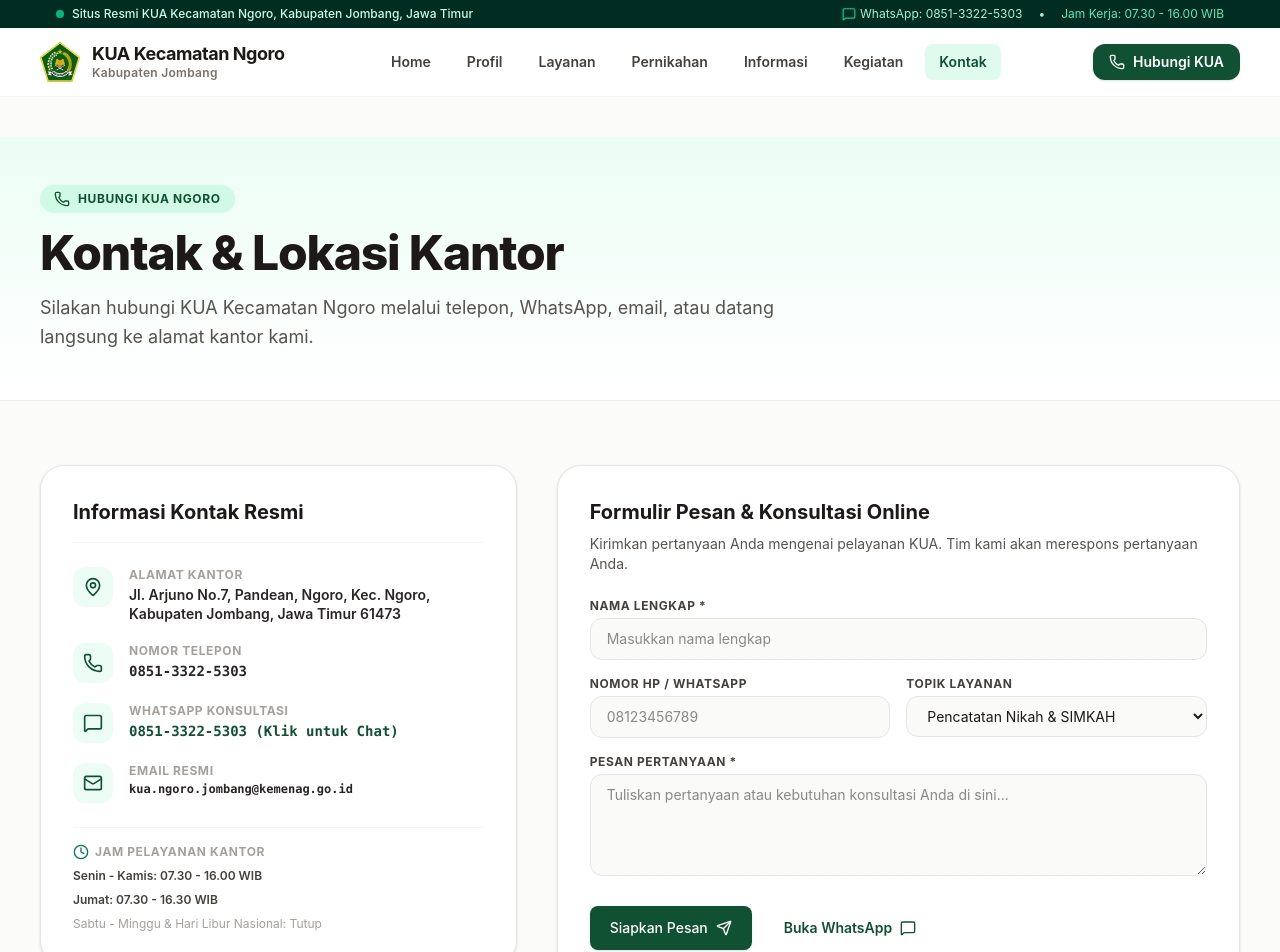
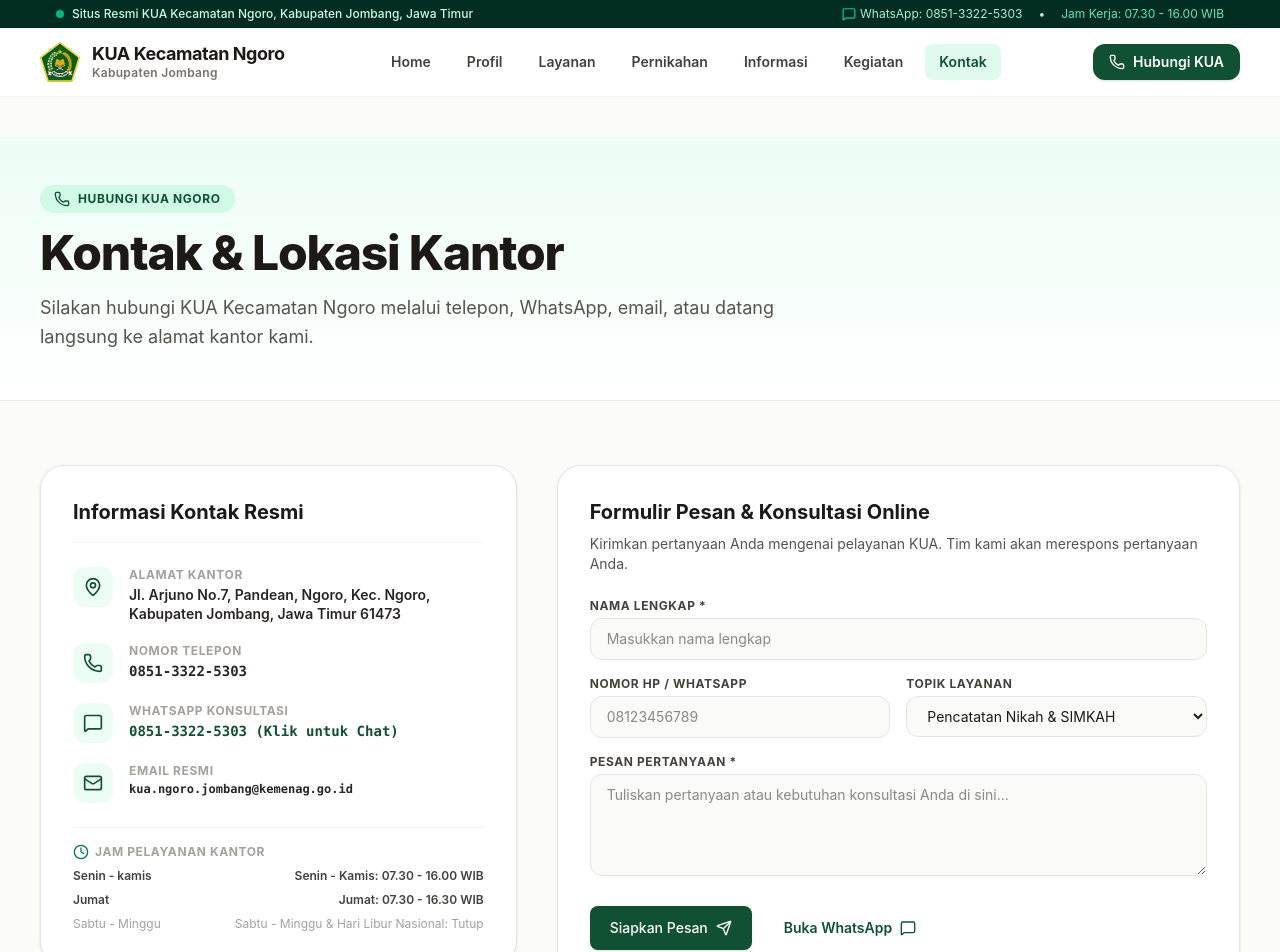
Before and after one commit to majid0511/KUA-NGORO, a React (Vite) app: page /kontak in a window 1280 px wide. Shown: the top 952 px of the page. Built offline with nearby package versions, Linux system fonts and the light colour scheme; no server answers; the database is empty.

Commit message:
'fixbugcontact'

```diff
--- a/src/components/sections/LocationSection.tsx
+++ b/src/components/sections/LocationSection.tsx
@@ -116,9 +116,19 @@ export const LocationSection: React.FC = () => {
                   </div>
                   <div>
                     <span className="text-xs font-bold text-stone-400 uppercase tracking-wider block">Jam Operasional Pelayanan</span>
-                    <p className="font-semibold text-stone-800 mt-0.5">{officeHours.workDays}</p>
-                    <p className="font-semibold text-stone-800">{officeHours.fridayHours}</p>
-                    <p className="text-xs text-stone-500 mt-0.5">{officeHours.weekend}</p>
+                    <p className="font-semibold text-stone-800 mt-0.5">
+                      <span>Senin - kamis :</span>
+                      <span>{officeHours.workDays}
+                      </span>
+                    </p>
+                    <p className="font-semibold text-stone-800">
+                      <span>Jumat :</span>
+                      <span>{officeHours.fridayHours}</span>
+                    </p>
+                    <p className="text-xs text-stone-500 mt-0.5">
+                      <span>Sabtu - Minggu :</span>
+                      <span>{officeHours.weekend}</span>
+                    </p>
                   </div>
                 </div>
               </div>
--- a/src/pages/Contact.tsx
+++ b/src/pages/Contact.tsx
@@ -162,9 +162,18 @@ export default function Contact() {
                   <Clock className="w-4 h-4 text-emerald-700" />
                   Jam Pelayanan Kantor
                 </span>
-                <p className="text-xs text-stone-700 font-semibold">{officeHours.workDays}</p>
-                <p className="text-xs text-stone-700 font-semibold">{officeHours.fridayHours}</p>
-                <p className="text-xs text-stone-400">{officeHours.weekend}</p>
+                <p className="flex justify-between gap-4 text-xs text-stone-700 font-semibold">
+                  <span>Senin - kamis</span>
+                  <span>{officeHours.workDays}</span>
+                  </p>
+                <p className="flex justify-between gap-4 text-xs text-stone-700 font-semibold">
+                  <span>Jumat</span>
+                  <span>{officeHours.fridayHours}</span>
+                </p>
+                <p className="flex justify-between gap-4 text-xs text-stone-400">
+                  <span>Sabtu - Minggu</span>
+                  <span>{officeHours.weekend}</span>
+                </p>
               </div>
             </div>
           </div>
```
